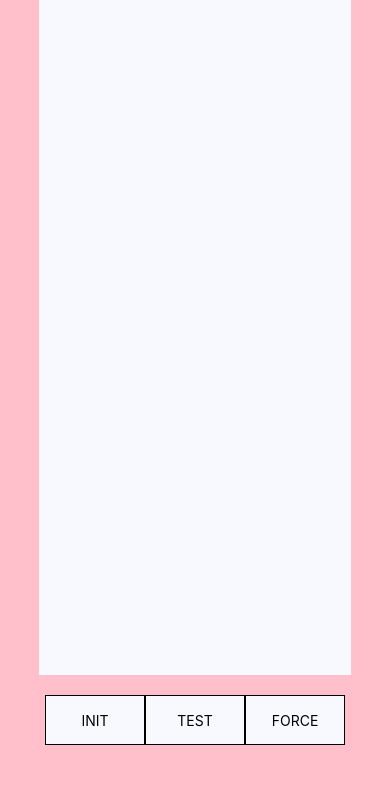
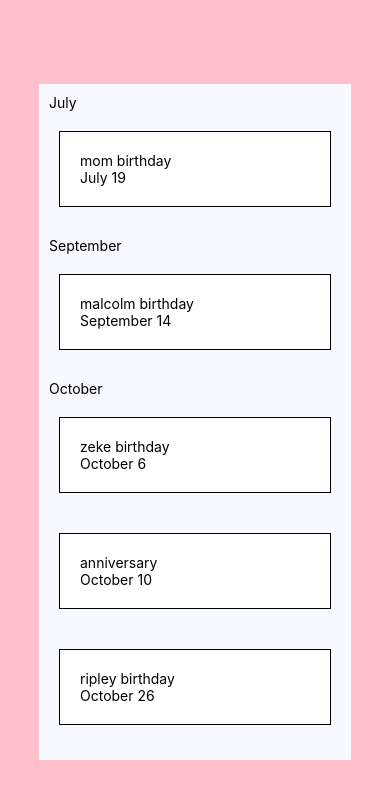
Before and after one commit to SDeaver/Remindur_v01, a React Native app: screen / in a window 390 px wide. Shown: the top 798 px of the page. Built offline with nearby package versions, Linux system fonts and the light colour scheme.

Commit message:
testing removed

```diff
--- a/App.js
+++ b/App.js
@@ -6,29 +6,14 @@ import EventCard from './components/EventCard';
 import MonthTitle from './components/MonthTitle';
 import YearBreak from './components/YearBreak';
 import { allStyles } from './styles/AllStyles';
-import { testData } from './components/TestData';
 
 
 export default function App() {
 
-   const [sortedData, setSortedData] = useState(null);
+   const [sortedData, setSortedData] = useState(initData);
    const [hiddenMonths, setHiddenMonths] = useState([]);
    const [toggleToForceFlatListRender, setToggleToForceFlastListRender] = useState(true);
 
-   // useEffect (() => {
-
-   //    if (sortedData === null) {
-   //       let newDataArray = initData();
-   //       setSortedData(newDataArray);
-   //    }
-
-   // }, [])
-
-   function initFunction() {
-
-      setSortedData(initData());
-
-   }
 
    function displayNextEvent(item) {
 
@@ -54,7 +39,7 @@ export default function App() {
    function toggleHideMonth(month) {
 
       let newHiddenArray = hiddenMonths;
-      let position = newHiddenArray.indexOf(month);
+      let position = hiddenMonths.indexOf(month);
 
       if (position === -1) {
          newHiddenArray.push(month);
@@ -64,27 +49,11 @@ export default function App() {
       }
 
       setHiddenMonths(newHiddenArray);
-      //forceFlatListRender();
+      forceFlatListRender();
    }
 
    function forceFlatListRender() {
-      setToggleToForceFlastListRender(!toggleToForceFlatListRender);
-   }
-
-   function testFunction() {
-      let newTestArray = sortedData;
-
-      //newTestArray.reverse();
-      newTestArray.pop();
-      //sortedData.reverse();
-
-      setSortedData(newTestArray);
-      forceFlatListRender();
-
-      //setSortedData(testData);
-
-      //setSortedData(sortedData);
-
+      setToggleToForceFlastListRender(!toggleToForceFlatListRender)
    }
 
    return (
@@ -92,27 +61,13 @@ export default function App() {
 
         <FlatList
             data={sortedData}
+            //extraData={hiddenMonths}
             style={allStyles.listContainer}
             renderItem={({ item }) => (
                displayNextEvent(item)
             )}
          />
 
-         <View style={allStyles.buttonView}>
-            <Pressable style={allStyles.initButton} onPressOut={initFunction}>
-               <Text>INIT</Text>
-            </Pressable>
-
-            <Pressable style={allStyles.initButton} onPressOut={testFunction}>
-               <Text>TEST</Text>
-            </Pressable>
-
-            <Pressable style={allStyles.initButton} onPressOut={forceFlatListRender}>
-               <Text>FORCE</Text>
-            </Pressable>
-         </View>
-
-
       </Pressable>
 
    );
```
